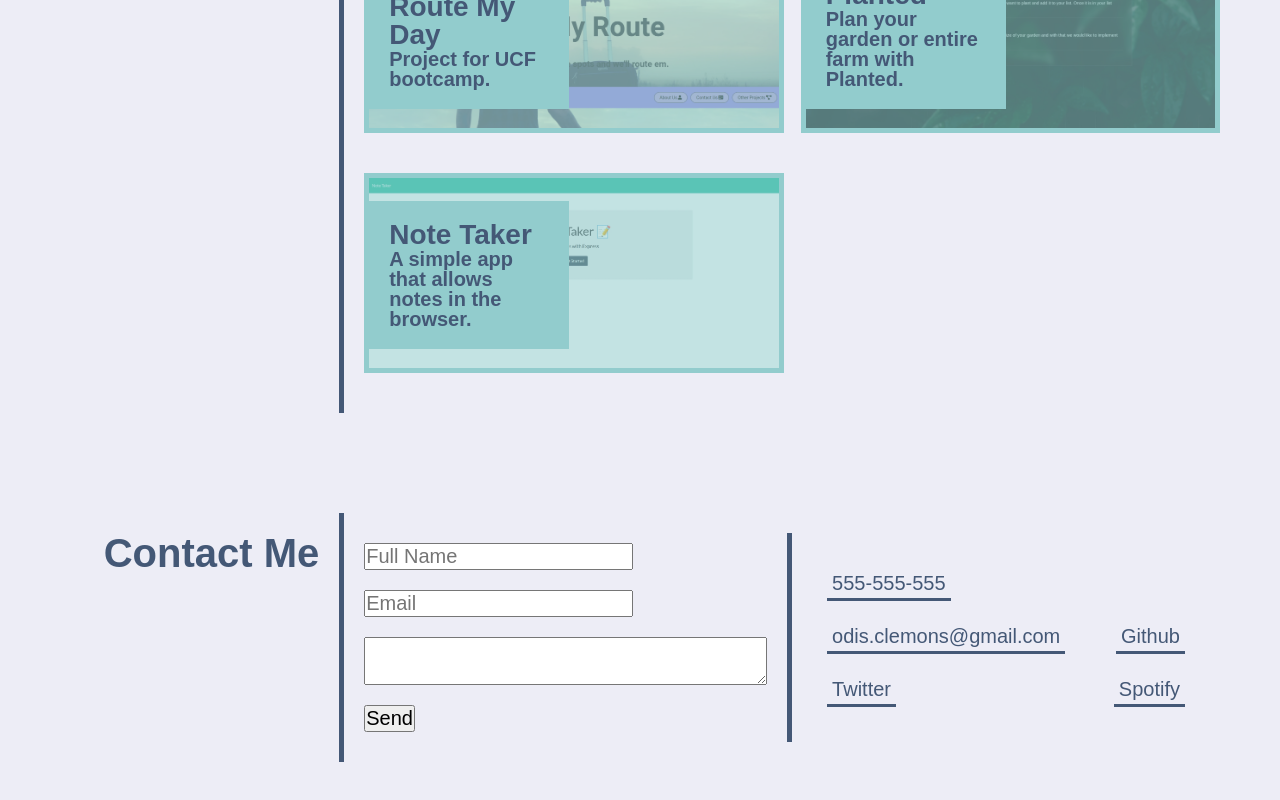
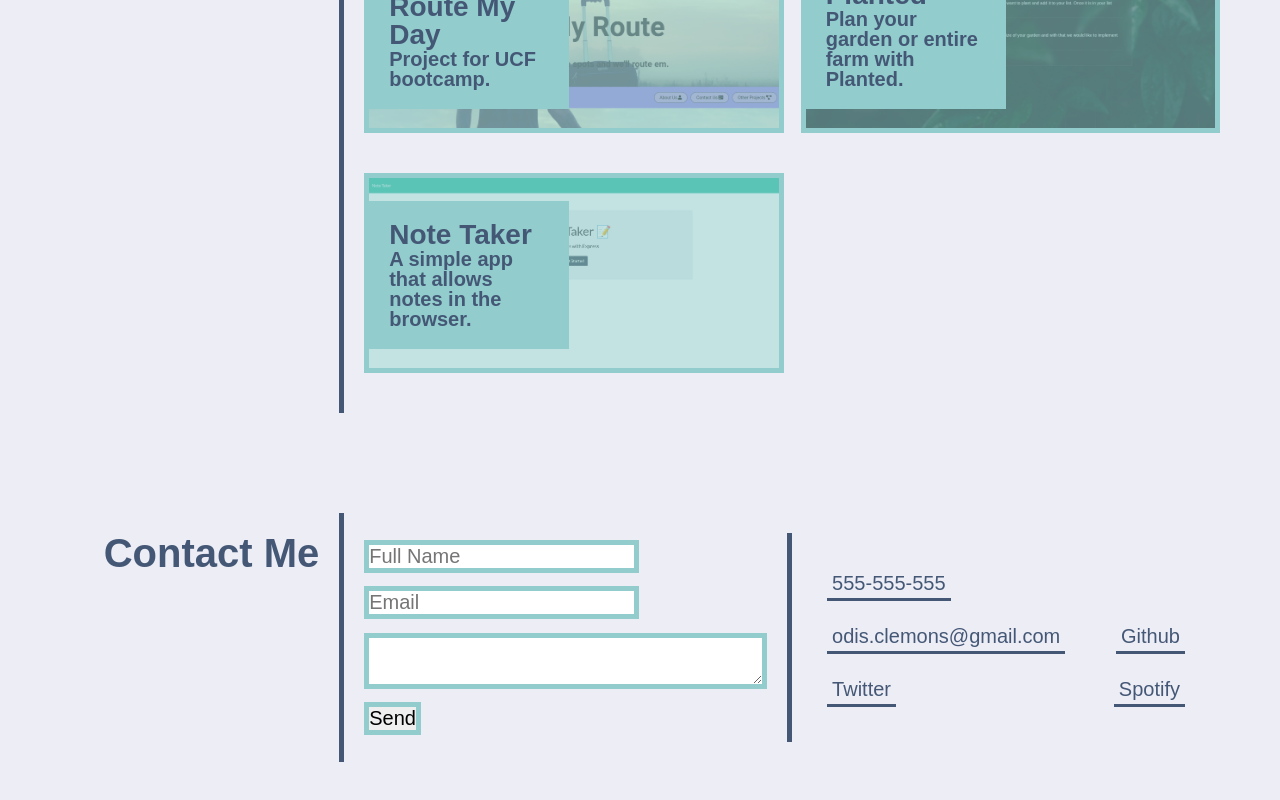
Before and after one commit to odisclemons/20-react-portfolio, a React (Create React App) app: page / in a window 1280 px wide. Shown: the part 1690-2490 px from the top of the page. Built offline with nearby package versions, Linux system fonts and the light colour scheme.

Commit message:
contact form emails me with form details using default mail client

```diff
--- a/public/css/style.css
+++ b/public/css/style.css
@@ -66,6 +66,7 @@ nav img {
   background-image: url("../img/arnold-francisca-f77Bh3inUpE-unsplash.jpg");
   background-size: cover;
   background-position: center;
+  background-repeat: no-repeat;
   position: relative;
   display: flex;
   flex-direction: column;
@@ -245,6 +246,11 @@ button {
   margin: 0 auto;
 }
 
+input,
+textarea {
+  border: 5px solid var(--mainColor);
+}
+
 @media only screen and (max-width: 768px) {
   /* tablets and desktop */
   section {
--- a/src/components/Contact.js
+++ b/src/components/Contact.js
@@ -1,14 +1,33 @@
 import react, { useState } from "react";
 
 const Contact = () => {
-  const handleText = (e) => {
-    console.log(e.target.name);
-    console.log(e.target.value);
+  const [state, setState] = useState({
+    fullName: "",
+    email: "",
+    message: "",
+  });
+
+  const handleChange = (e) => {
+    const { id, value } = e.target;
+    setState((state) => {
+      return { ...state, [id]: value };
+    });
   };
 
   const handleSubmit = (e) => {
     e.preventDefault();
+    let { fullName, email, message } = state;
+
+    fullName = fullName.trim().replace(" ", "%20");
+    message = message.trim().replace(" ", "%20");
+
+    const mailtoLink = `mailto:odis.clemons@gmail.com?cc=${email}&subject=Site%20Visitor%20${fullName}&body=${message}`;
+    console.log(mailtoLink);
+    alert(`Opening your default mail client...`);
+    window.location.href = mailtoLink;
+    e.preventDefault();
   };
+
   return (
     <section id="contact">
       <div className="section-heading">
@@ -16,9 +35,26 @@ const Contact = () => {
       </div>
       <div className="section-content">
         <form id="contact-form" onSubmit={handleSubmit}>
-          <input id="fullName" type="text" placeholder="Full Name" />
-          <input id="email" type="text" placeholder="Email" />
-          <textarea id="message" name="message"></textarea>
+          <input
+            id="fullName"
+            type="text"
+            placeholder="Full Name"
+            defaultValue={state.fullName}
+            onChange={handleChange}
+          />
+          <input
+            id="email"
+            type="text"
+            placeholder="Email"
+            defaultValue={state.email}
+            onChange={handleChange}
+          />
+          <textarea
+            id="message"
+            name="message"
+            defaultValue={state.message}
+            onChange={handleChange}
+          ></textarea>
           <input type="submit" value="Send" />
         </form>
 
--- a/src/components/Portfolio.js
+++ b/src/components/Portfolio.js
@@ -56,6 +56,7 @@ const Portfolio = () => {
         {jobs.map((j, i) => {
           return (
             <Project
+              key={uuid()}
               index={i}
               thumbnail={j.thumbnail}
               url={j.url}
@@ -72,11 +73,10 @@ const Portfolio = () => {
 const Project = ({ index, thumbnail, url, heading, description }) => {
   return (
     <div
-      key={uuid()}
       className={`gallery-box gallery-box-${index === 0 ? "lg" : "sm"}`}
       style={{ backgroundImage: `url(img/${thumbnail})` }}
       role="img"
-      ariaLabel={`Image of ${description}`}
+      aria-label={`Image of ${description}`}
       onClick={() => window.open(url, "_blank")}
     >
       <div className="green-cover"></div>
```
